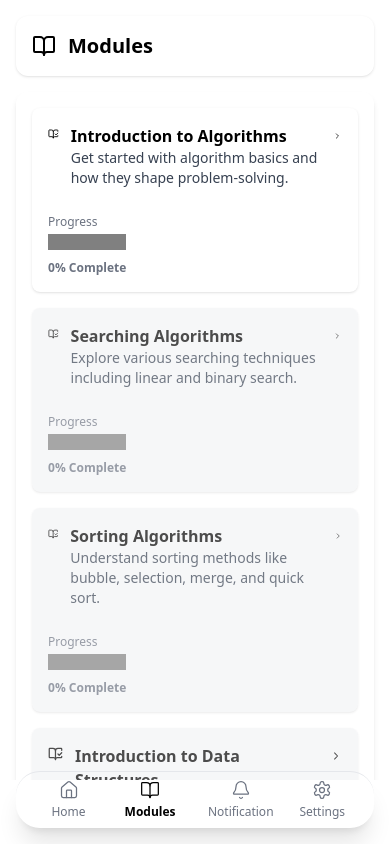
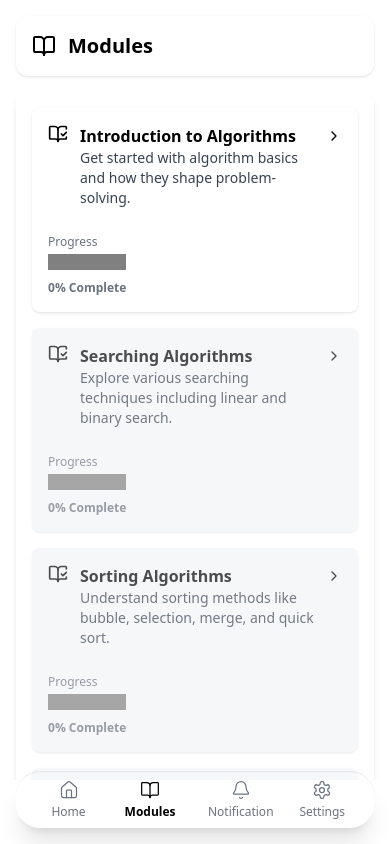
Before and after one commit to tortangChris/EduAR-IL, a React (Vite) app: page /modules in a window 390 px wide. Built offline with nearby package versions, Linux system fonts and the light colour scheme.

Commit message:
fix bug icon size for mobile responsive

```diff
--- a/src/components/ModulesContent.jsx
+++ b/src/components/ModulesContent.jsx
@@ -108,7 +108,8 @@ const ModulesContent = () => {
             >
               <div className="flex justify-between items-start gap-3">
                 <div className="flex gap-3 items-start">
-                  <BookOpenCheck className="w-5 h-5 text-primary" />
+                  <BookOpenCheck className="w-5 h-5 min-w-[1.25rem] min-h-[1.25rem] text-primary" />
+
                   <div>
                     <span className="font-semibold text-m text-primary">
                       {module.title}
@@ -118,7 +119,7 @@ const ModulesContent = () => {
                     </p>
                   </div>
                 </div>
-                <ChevronRight className="w-4 h-4 text-primary mt-1" />
+                <ChevronRight className="w-4 h-4 min-w-[1rem] min-h-[1rem] text-primary mt-1" />
               </div>
 
               <div className="mt-2">
```
